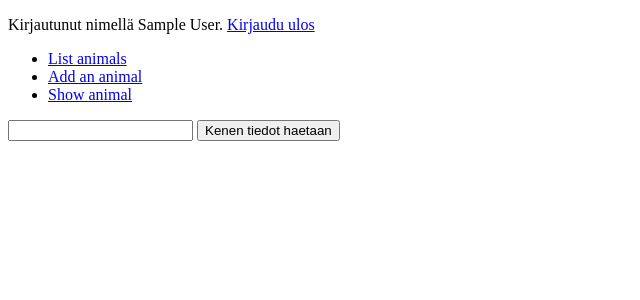
After one commit to AgdaHTH/ruokintasovellus, a Flask app: page /tasks/show/ in a window 1280 px wide. The commit adds this page. Shown: the top 300 px of the page, without its empty margins (0-640 px from the left). Run offline with Flask 2, Linux system fonts and the light colour scheme; a user stored in the database is signed in; tables that the repository leaves empty hold one stand-in row (values such as "Sample post").

Commit message:
Corrections

```diff
--- a/application/__init__.py
+++ b/application/__init__.py
@@ -4,12 +4,17 @@ app = Flask(__name__)
 
 # tietokanta
 from flask_sqlalchemy import SQLAlchemy
-# Käytetään tasks.db-nimistä SQLite-tietokantaa. Kolme vinoviivaa
-# kertoo, tiedosto sijaitsee tämän sovelluksen tiedostojen kanssa
+
+import os
+# kolme vinoviivaa kertoo, että tiedosto sijaitsee tämän sovelluksen tiedostojen kanssa
 # samassa paikassa
-app.config["SQLALCHEMY_DATABASE_URI"] = "sqlite:///tasks.db"
-# Pyydetään SQLAlchemyä tulostamaan kaikki SQL-kyselyt
-app.config["SQLALCHEMY_ECHO"] = True
+
+if os.environ.get("HEROKU"):
+    app.config["SQLALCHEMY_DATABASE_URI"] = os.environ.get("DATABASE_URL")
+    print(os.environ.get("DATABASE_URL"))
+else:
+    app.config["SQLALCHEMY_DATABASE_URI"] = "sqlite:///tasks.db"
+    app.config["SQLALCHEMY_ECHO"] = True # SQLAlchemy tulostaa kaikki SQL-kyselyt
 
 # Luodaan db-olio, jota käytetään tietokannan käsittelyyn
 db = SQLAlchemy(app)
@@ -39,5 +44,8 @@ login_manager.login_message = "Please login to use this functionality."
 def load_user(user_id):
     return User.query.get(user_id)
 
-# luodaan tietokantataulut tarvittaessa
-db.create_all()
+# luodaan tietokantataulut
+try:
+    db.create_all()
+except:
+    pass
--- a/application/tasks/views.py
+++ b/application/tasks/views.py
@@ -14,9 +14,11 @@ def tasks_index():
 def tasks_form():
     return render_template("tasks/new.html", form = AnimalForm())
 
-@app.route("/tasks/food/")
-def tasks_add_food():
-    return render_template("tasks/food.html")
+@app.route("/tasks/show/", methods=["GET"])
+@login_required
+def tasks_show_animal():
+
+    return render_template("tasks/show.html", animal = Animal.query.filter())
 
 @app.route("/tasks/", methods=["POST"])
 @login_required
--- a/application/templates/layout.html
+++ b/application/templates/layout.html
@@ -16,7 +16,7 @@
     <ul>
       <li><a href="{{ url_for('tasks_index') }}">List animals</a></li>
       <li><a href="{{ url_for('tasks_form') }}">Add an animal</a></li>
-      <li><a href="{{ url_for('tasks_add_food') }}">Add a new food (unavailable)</a></li>
+      <li><a href="{{ url_for('tasks_show_animal') }}">Show animal</a></li>
     </ul>
     {% block body %}
       <p>
--- /dev/null
+++ b/application/templates/tasks/show.html
@@ -0,0 +1,24 @@
+{% extends "layout.html" %}
+
+{% block body %}
+
+<!--<table>
+  <tr>
+    <th>Show animal</th>
+  </tr>
+  {% for animal in animals %}
+  <tr>
+    <td>{{ animal.name }}</td>
+  </tr>
+  {% endfor %}
+</table>
+
+ -->
+
+<form method="GET" action="{{ url_for('tasks_show_animal') }}">
+  <input type="text" name="name"/>
+  <input type="submit" value="Kenen tiedot haetaan"/>
+</form>
+
+
+{% endblock %}
```
Also changed, not shown: application/templates/tasks/food.html (deleted, +0 -8 lines), README.md.
